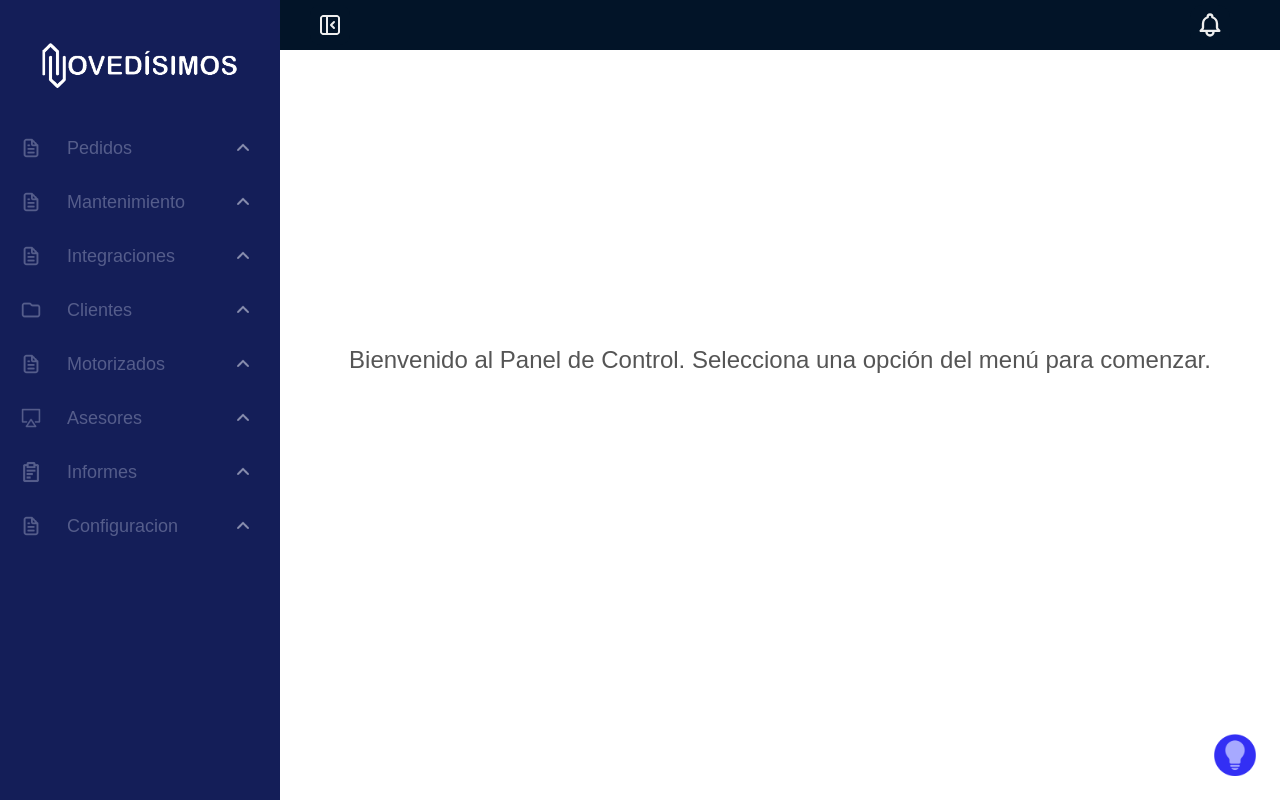
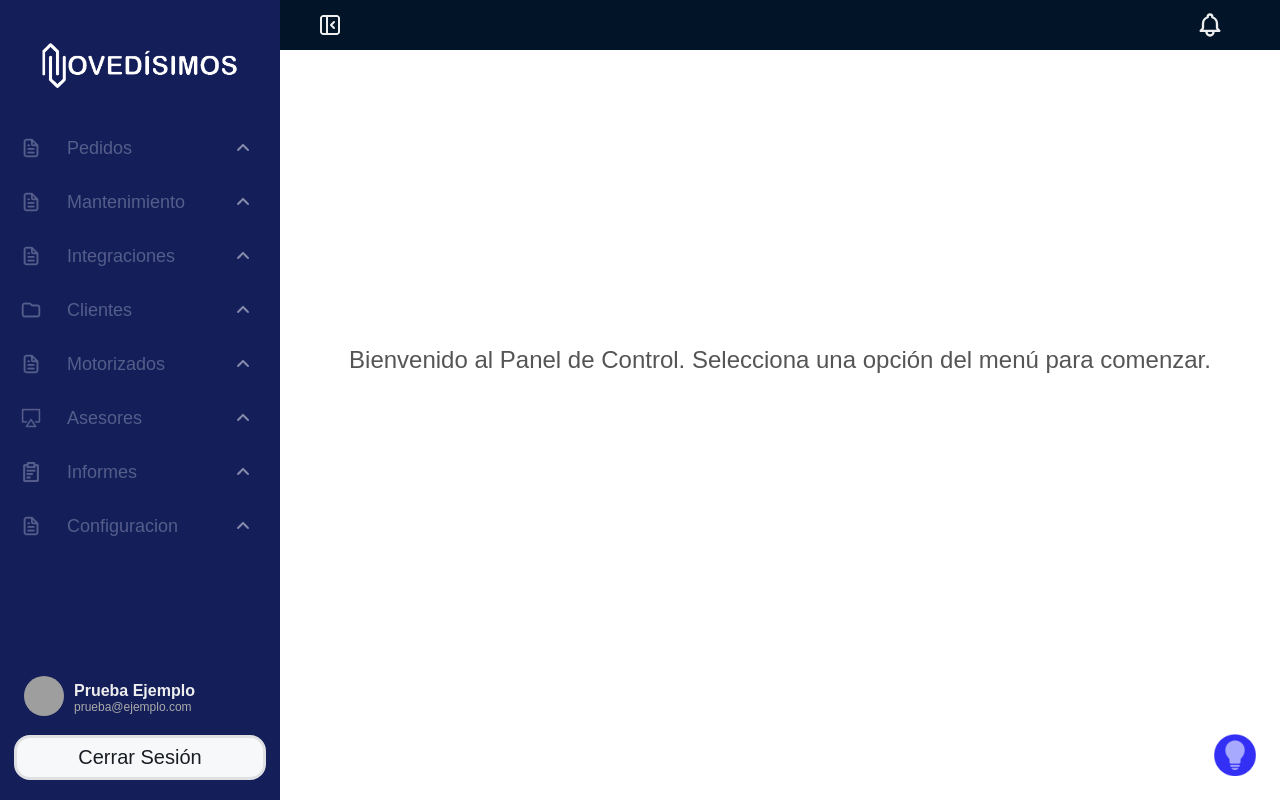
Before and after one commit to VaftecPeru/novedisimos_front, a React (Vite) app: page /dashboard in a window 1280 px wide. Built offline with nearby package versions, Linux system fonts and the light colour scheme; grey boxes are pictures that could not be loaded.

Commit message:
Descripción de los cambios realizados

```diff
--- a/src/Dashboard.css
+++ b/src/Dashboard.css
@@ -690,3 +690,70 @@ table .estado-cancelado {
     font-size: 14px;
   }
 }
+
+.bottom-section {
+    display: flex;
+    flex-direction: column;
+    align-items: center;
+    width: 80%;
+    margin-bottom: 20px;
+    box-sizing: border-box;
+    padding: 0 10px;
+
+}
+
+.user-info {
+    position: absolute;
+    bottom: 70px;
+    left: 50%;
+    transform: translateX(-50%);
+    display: flex;
+    align-items: center;
+    padding: 10px;
+    margin-bottom: 0px;
+    width: 90%;
+    box-sizing: border-box;
+
+}
+
+.user-avatar {
+    margin-right: 10px;
+}
+
+.user-details span {
+    display: block;
+    text-align: center;
+}
+
+.user-details span:first-child {
+    font-weight: bold;
+    font-size: 16px;
+}
+
+.user-details span:last-child {
+    font-size: 12px;
+    color: #ccc;
+}
+
+.cerrar-sesion-button {
+    position: absolute;
+    bottom: 20px;
+    left: 50%;
+    transform: translateX(-50%);
+    width: 90%;
+    padding: 8px;
+    font-size: 20px;
+    background-color: #f7f8f9;
+    color: #191d23;
+    border: none;
+    cursor: pointer;
+    text-align: center;
+    border-radius: 16px;
+    border: 3px solid #dee0e2;
+}
+
+.cerrar-sesion-button:hover {
+    background-color: #e1e5e9;
+    color: #090b0d;
+    border: 3px solid #cacdd0;
+}
--- a/src/Dashboard.jsx
+++ b/src/Dashboard.jsx
@@ -558,6 +558,11 @@ function Dashboard() {
         localStorage.setItem('clientsData', JSON.stringify(updatedClients));
     };
 
+    const handleCerrarSesion = () => {
+        // Aquí podrías agregar lógica adicional antes de cerrar sesión, como limpiar cookies o localStorage
+        navigate('/');
+    };
+
     const openCloseIcon = (
         <svg xmlns="http://www.w3.org/2000/svg" width="24" height="24" viewBox="0 0 24 24" fill="none" stroke="currentColor" strokeWidth="2" strokeLinecap="round" strokeLinejoin="round" className="lucide lucide-panel-left-close h-5 w-5"><rect width="18" height="18" x="3" y="3" rx="2"></rect><path d="M9 3v18"></path><path d="m16 15-3-3 3-3"></path></svg>
     );
@@ -928,11 +933,11 @@ function Dashboard() {
                             </div>
                             {expanded.informes && <ul className="submenu">
                                 <li
-                                        onClick={() => handleInformesClick('vista')}
-                                        className={informesSeleccion === 'vista' ? 'active' : ''}
-                                    >
-                                        Vista Informes
-                                    </li>
+                                    onClick={() => handleInformesClick('vista')}
+                                    className={informesSeleccion === 'vista' ? 'active' : ''}
+                                >
+                                    Vista Informes
+                                </li>
                             </ul>}
                         </li>
                         <li className={`main-menu-item ${expanded.configuracion ? 'expanded' : ''}`}>
@@ -970,6 +975,20 @@ function Dashboard() {
                         </li>
                     </ul>
                 </nav>
+                <div className="bottom-section">
+        <div className="user-info">
+            <div className="user-avatar">
+                <img src="../images/avatar-ejemplo.png" alt="Avatar" style={{ width: '40px', height: '40px', borderRadius: '50%', objectFit: 'cover' }} />
+            </div>
+            <div className="user-details">
+                <span style={{ fontWeight: 'bold', fontSize: '16px', color: '#eee', textAlign: 'left' }}>Prueba Ejemplo</span>
+                <span style={{ fontSize: '12px', color: '#aaa', textAlign: 'left' }}>prueba@ejemplo.com</span>
+            </div>
+        </div>
+        <button onClick={handleCerrarSesion} className="cerrar-sesion-button">
+            Cerrar Sesión
+        </button>
+    </div>
                 <img src="/images/idea.png" alt="Idea" className="floating-idea-icon" />
             </div>
         </div>
```
